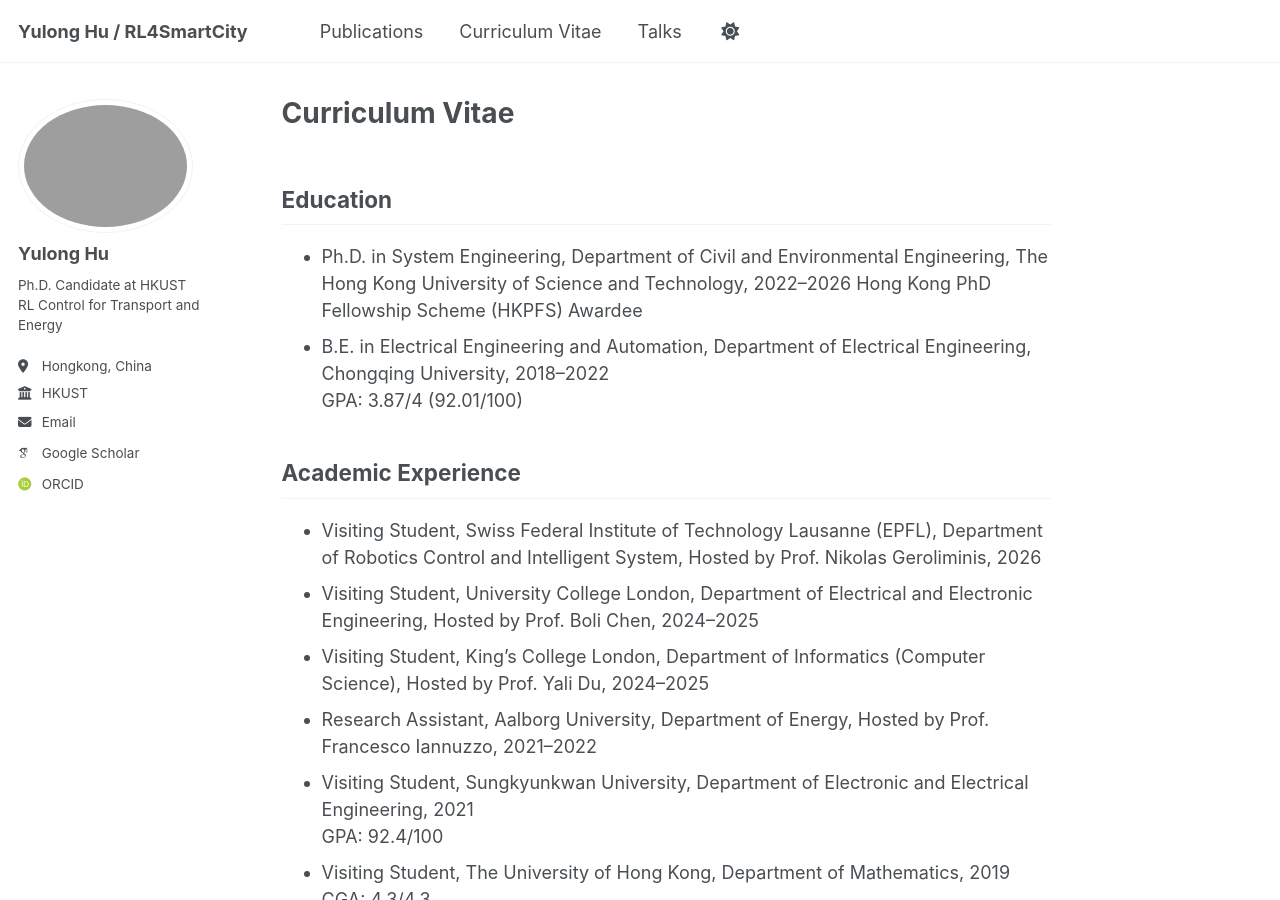
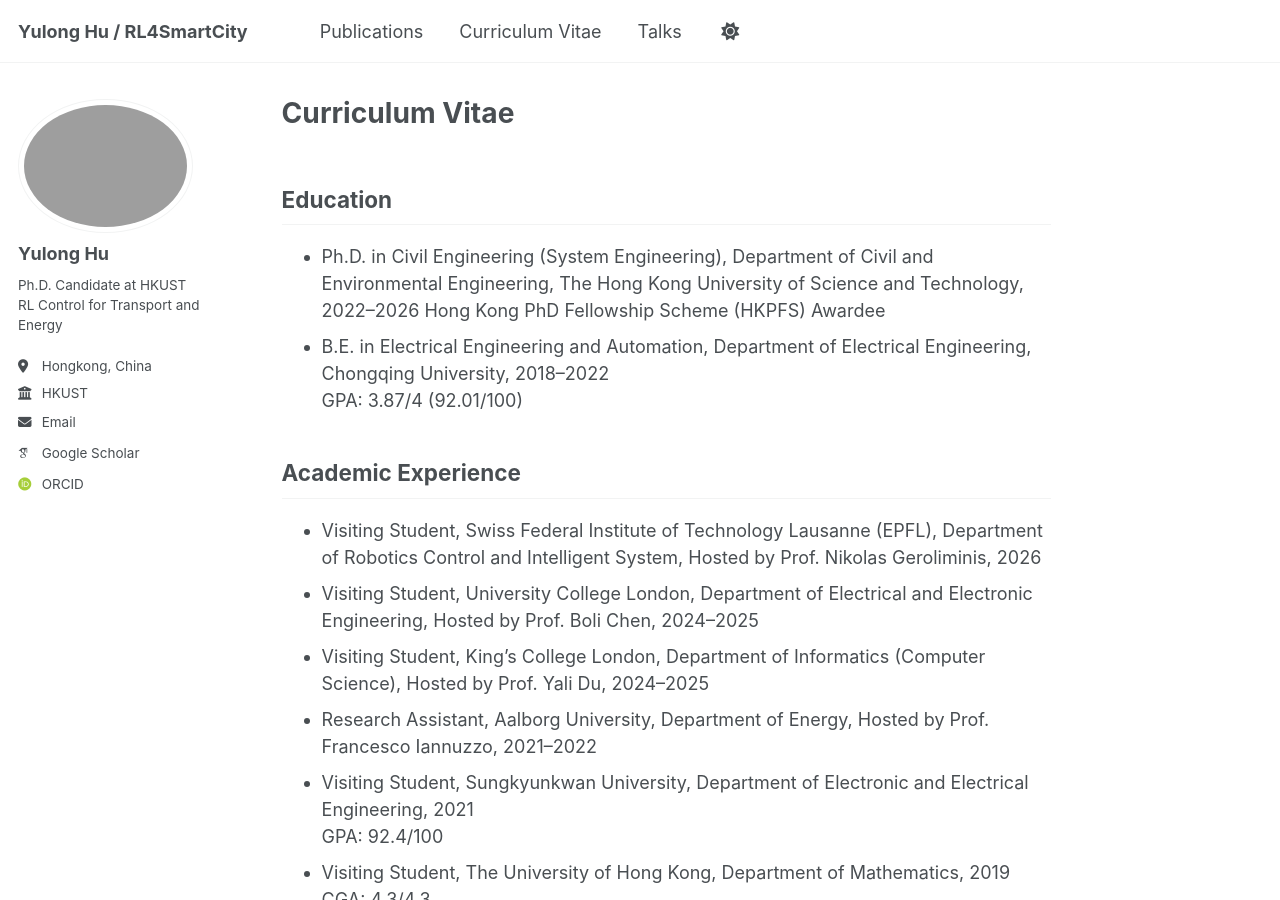
Before and after one commit to yulonghu2000/yulonghu2000.github.io, a Jekyll site: the page built from _pages/cv.md, in a window 1280 px wide and 900 px high. Built offline with Jekyll 4.4.1, drawn with Linux system fonts in a browser that asks for light colours; some web fonts are replaced.

Commit message:
Update cv.md

```diff
--- a/_pages/cv.md
+++ b/_pages/cv.md
@@ -5,7 +5,7 @@ author_profile: true
 ---
 
 ## Education
-- Ph.D. in System Engineering, Department of Civil and Environmental Engineering, The Hong Kong University of Science and Technology, 2022–2026
+- Ph.D. in Civil Engineering (System Engineering), Department of Civil and Environmental Engineering, The Hong Kong University of Science and Technology, 2022–2026
   Hong Kong PhD Fellowship Scheme (HKPFS) Awardee
 - B.E. in Electrical Engineering and Automation, Department of Electrical Engineering, Chongqing University, 2018–2022
   GPA: 3.87/4 (92.01/100)
```
